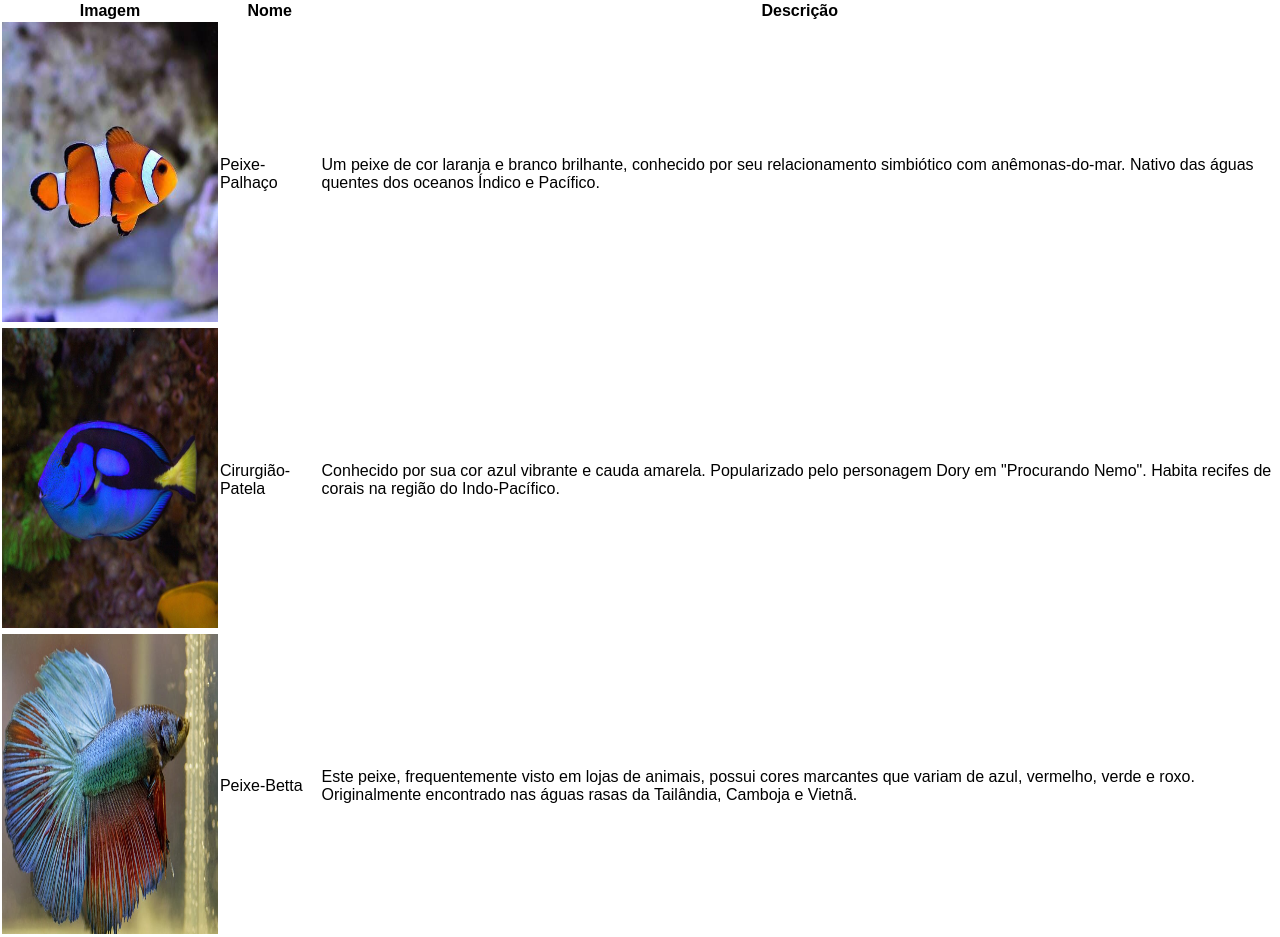
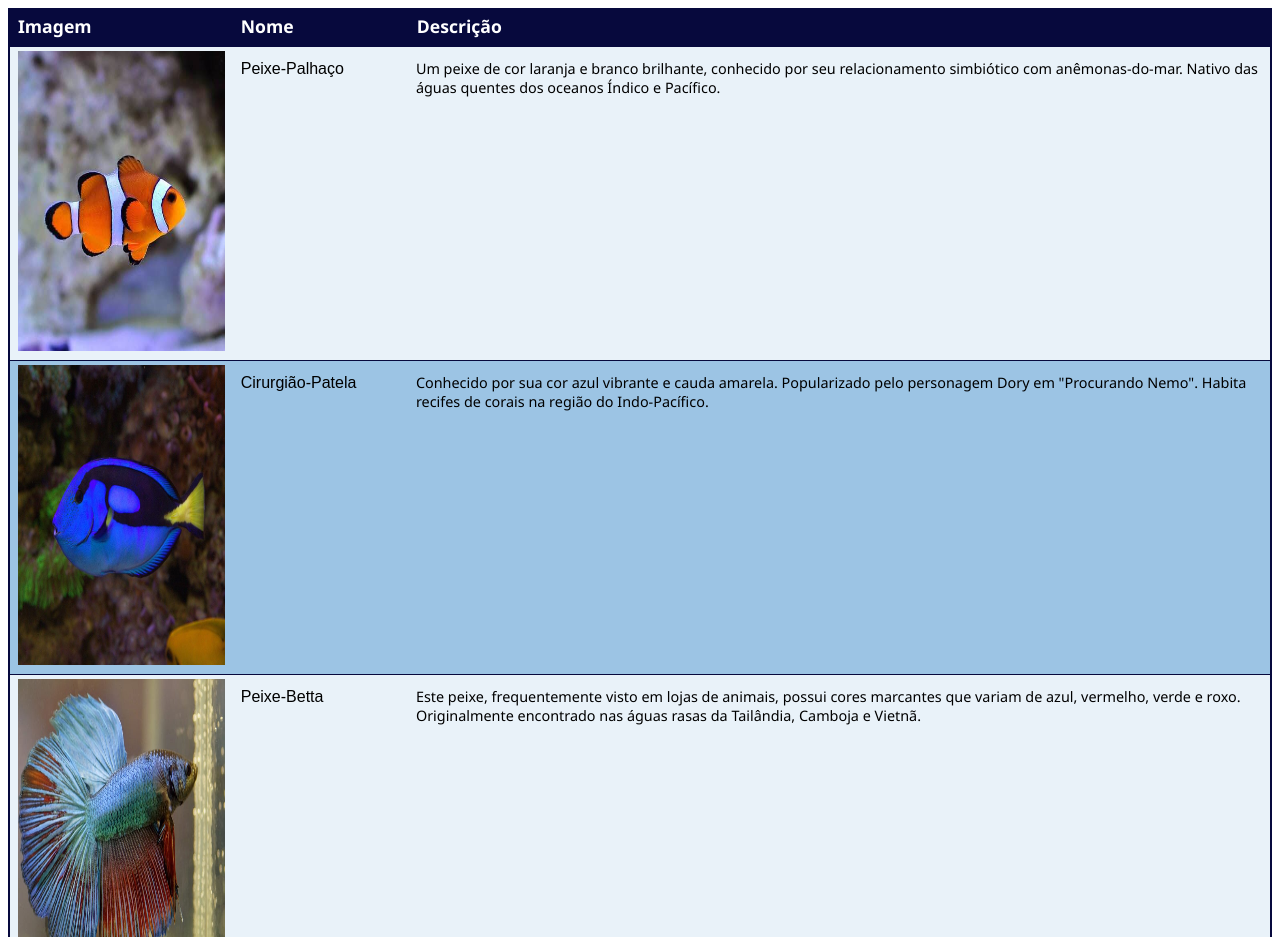
Before and after one commit to agmatia/projeto_tabela_peixes, a plain HTML site: page webcontent/index.html in a window 1280 px wide. Shown: the top 937 px of the page. Drawn offline with Linux system fonts and the light colour scheme.

Commit message:
finalização do css

```diff
--- a/webcontent/css/style.css
+++ b/webcontent/css/style.css
@@ -1,15 +1,73 @@
-*{
-   margin: 0;
-   padding: 0;
-   box-sizing: border-box;
-}
+* {
+  body {
+    font-family: "Segoe UI", Arial, sans-serif;
+  }
 
-body {
-   font-family: Arial, sans-serif;
-}
-
-img{
+  img{
    max-width: 100%;
    height: 300px;
    width: 300px;
+  }
+
+  table {
+    font-family: "Segoe UI", Arial, sans-serif;
+  }
+
+  .fish-table {
+    font-family: "Segoe UI", Arial, sans-serif;
+    border: 2px solid #07093d;
+    border-collapse: collapse;
+    td {
+      padding: 0.25em 0.5em;
+    }
+  }
+
+  .fish-table td {
+    border: 1px solid #07093d;
+    border-left: 0;
+    border-right: 0;
+  }
+
+  .fish-table tr td:nth-child(2) {
+    font-family: "Segoe UI Semibold", Arial, sans-serif;
+    min-width: 160px;
+    vertical-align: baseline;
+    padding-top: 12px;
+  }
+
+  .fish-table tr td:nth-child(3) {
+    font-size: 0.9em;
+    padding-top: 12px;
+    vertical-align: baseline;
+    padding-top: 12px;
+  }
+
+  .fish-table th {
+    font-size: 1.1em;
+    text-align: left;
+    background-color: #07093d;
+    color: white;
+    padding: 4px 0 8px 8px;
+  }
+
+  .fish-table tr:nth-child(even) {
+    background-color: #9cc4e4;
+  }
+  .fish-table tr:nth-child(odd) {
+    background-color: #e9f2f9;
+  }
+
+  .fish-table tr:hover {
+    background-color: #107fc9;
+  }
+  .fish-table caption {
+    font-size: 1.25em;
+    font-style: italic;
+    text-align: right;
+    margin-bottom: 8px;
+  }
+
+  .name {
+    min-width: 140px;
+  }
 }
--- a/webcontent/index.html
+++ b/webcontent/index.html
@@ -4,17 +4,17 @@
     <meta charset="UTF-8" />
     <meta name="viewport" content="width=device-width, initial-scale=1.0" />
     <title>Tabela Peixes</title>
-    <link rel="stylesheet" href="./css/style.css" />
+    <link href="./css/style.css" rel="stylesheet" />
   </head>
   <body>
     <div>
       <div>
-        <table>
+        <table class = "fish-table">
           <thead>
             <tr>
-              <th scope="col">Imagem</th>
-              <th scope="col">Nome</th>
-              <th scope="col">Descrição</th>
+              <th class="image">Imagem</th>
+              <th class="name">Nome</th>
+              <th class="descr">Descrição</th>
             </tr>
           </thead>
           <tbody>
```
